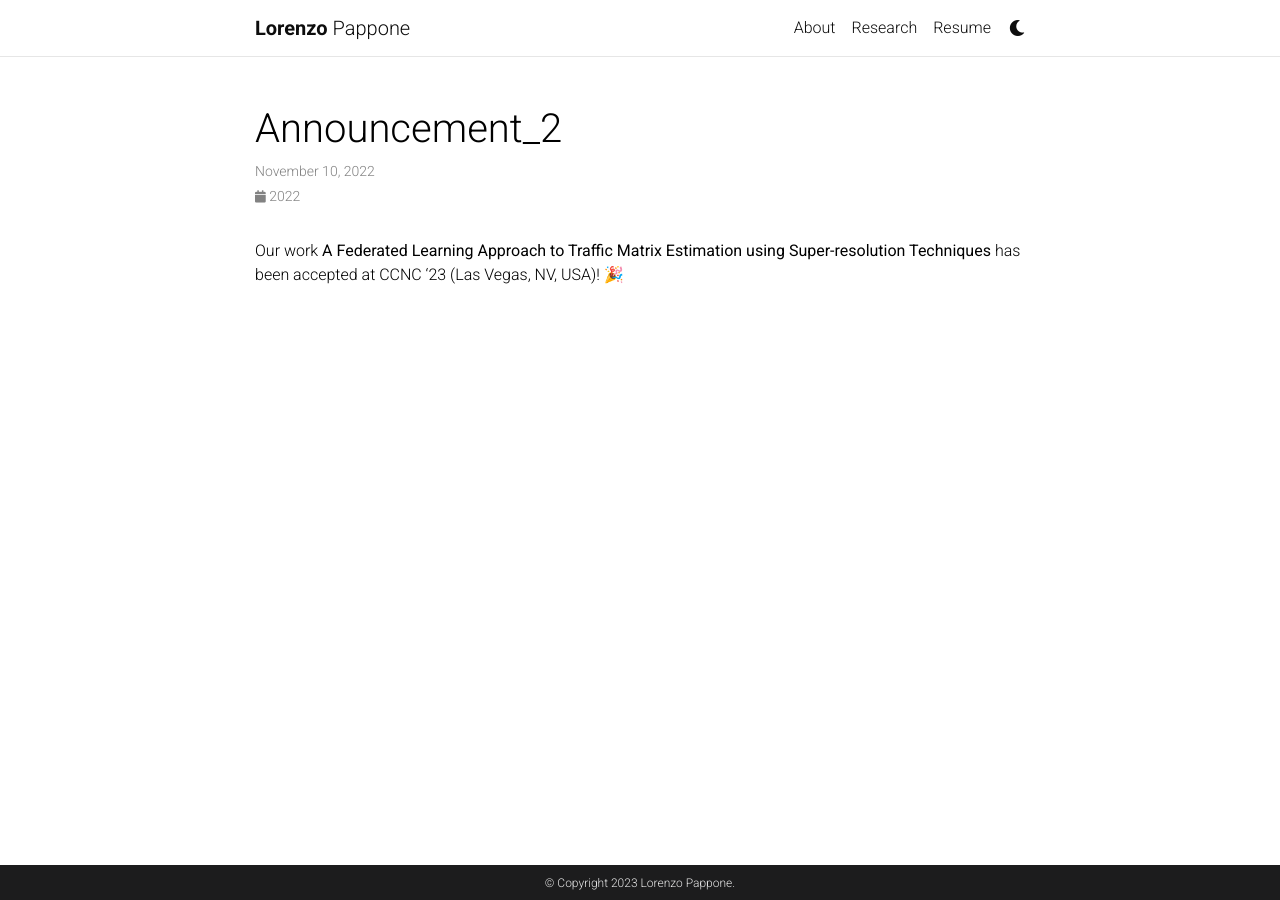
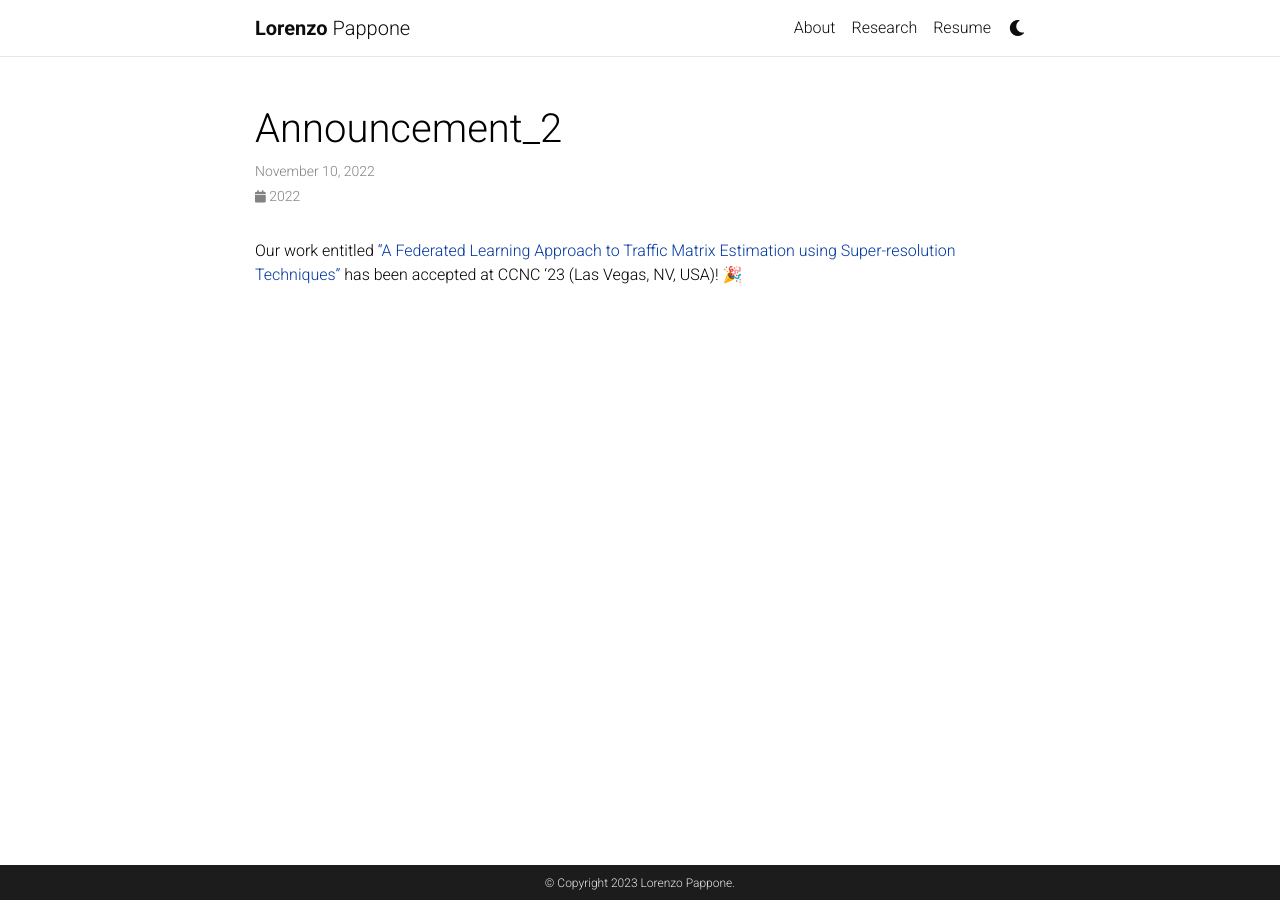
Before and after one commit to lorepap/lorepap.github.io, a Jekyll site: the page built from _news/announcement_2.md, in a window 1280 px wide. Built offline with Jekyll 4.4.1, drawn with Linux system fonts in a browser that asks for light colours; comment, search, counter and statistics services are not loaded; a style sheet for code colours, icons or effects is not loaded.

Commit message:
news fix

```diff
--- a/_news/announcement_2.md
+++ b/_news/announcement_2.md
@@ -5,7 +5,7 @@ date: 2022-11-10 16:11:00-0400
 inline: true
 ---
 
-Our work <b> A Federated Learning Approach to Traffic Matrix Estimation using Super-resolution Techniques </b> has been accepted at CCNC '23 (Las Vegas, NV, USA)! &#127881;
+Our work entitled <a href="https://ieeexplore.ieee.org/abstract/document/10158424"> "A Federated Learning Approach to Traffic Matrix Estimation using Super-resolution Techniques" </a> has been accepted at CCNC '23 (Las Vegas, NV, USA)! &#127881;
 
 <!-- Announcements and news can be much longer than just quick inline posts. In fact, they can have all the features available for the standard blog posts. See below.
 
```
